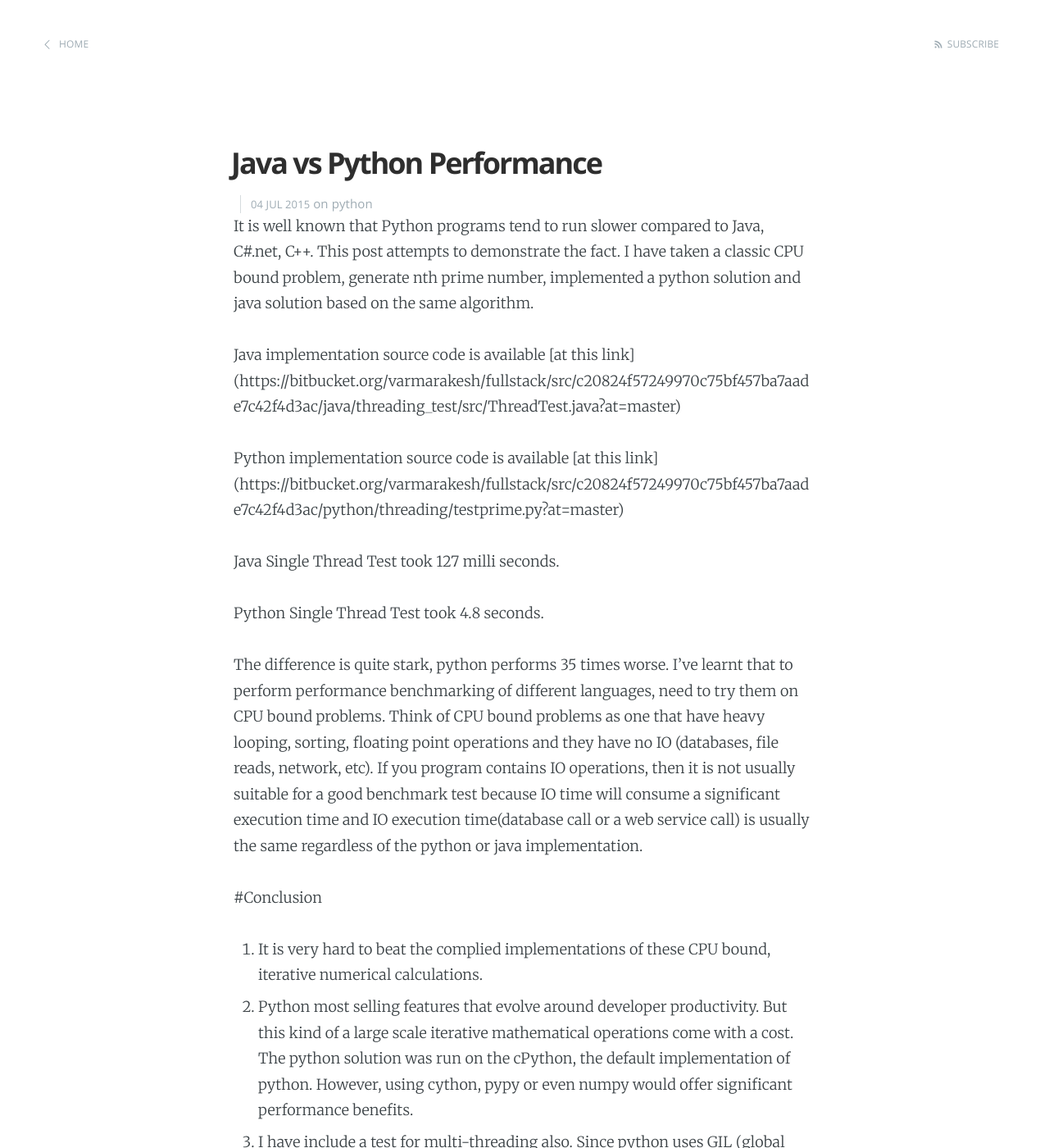
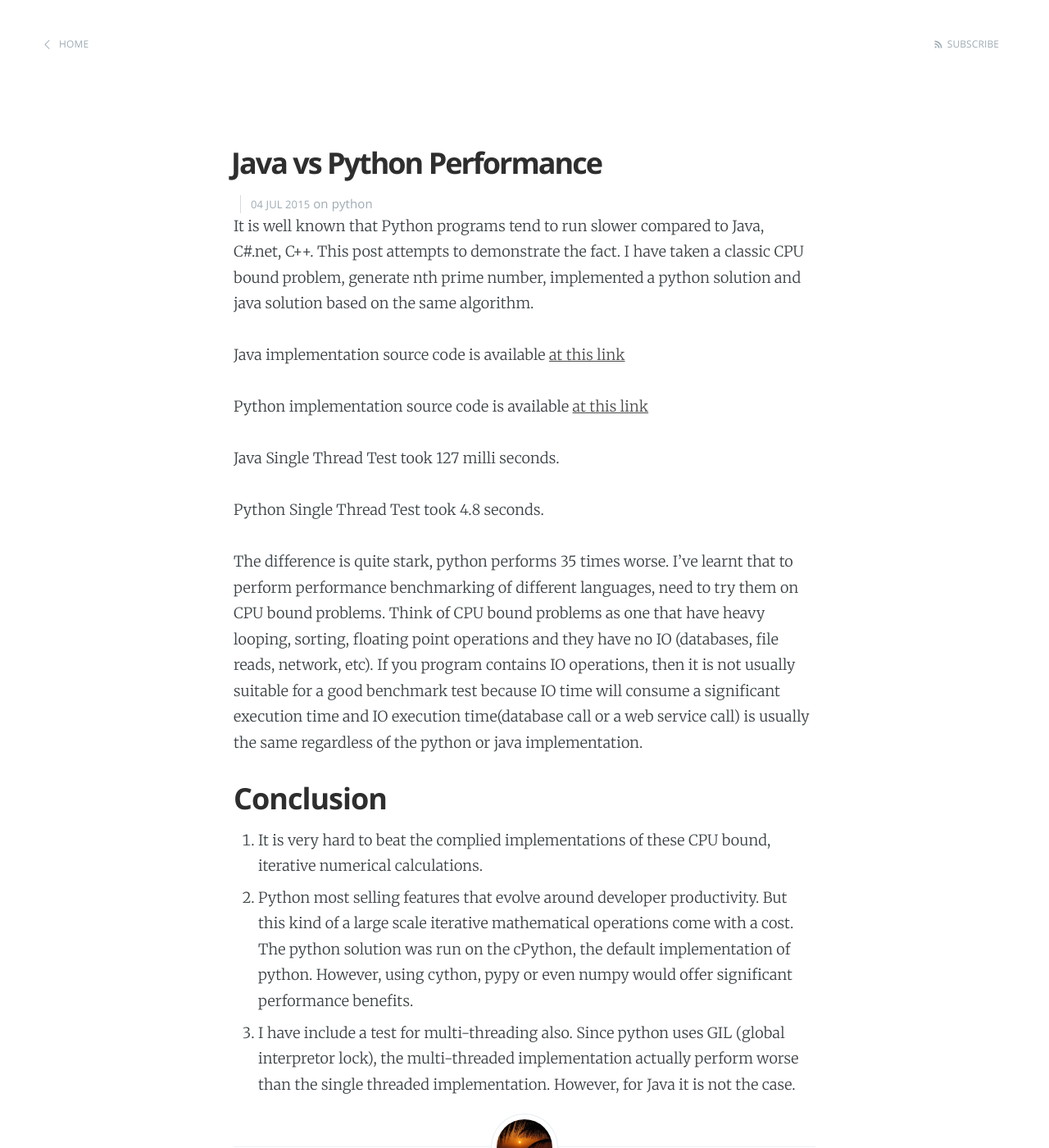
Before and after one commit to varmarakesh/jekyll_blog, a Jekyll site: the page built from _posts/2015-07-04-Java-vs-Python-Performance.markdown, in a window 1280 px wide and 1400 px high. Shown: the whole window at 82% size. Built offline with Jekyll 4.4.1, drawn with Linux system fonts in a browser that asks for light colours; comment, search, counter and statistics services are not loaded; part of the change alters nothing that is shown.

Commit message:
Link formatting in python vs java post fixed.

```diff
--- a/_posts/2015-07-04-Java-vs-Python-Performance.markdown
+++ b/_posts/2015-07-04-Java-vs-Python-Performance.markdown
@@ -8,9 +8,10 @@ comments: True
 ---
 It is well known that Python programs tend to run slower compared to Java, C#.net, C++. This post attempts to demonstrate the fact. I have taken a classic CPU bound problem, generate nth prime number, implemented a python solution and java solution based on the same algorithm.
 
-Java implementation source code is available [at this link] (https://bitbucket.org/varmarakesh/fullstack/src/c20824f57249970c75bf457ba7aade7c42f4d3ac/java/threading_test/src/ThreadTest.java?at=master)
+Java implementation source code is available [at this link] [1]
 
-Python implementation source code is available [at this link] (https://bitbucket.org/varmarakesh/fullstack/src/c20824f57249970c75bf457ba7aade7c42f4d3ac/python/threading/testprime.py?at=master)
+Python implementation source code is available [at this link] [2]
+
 
 Java Single Thread Test took 127 milli seconds.
 
@@ -18,8 +19,11 @@ Python Single Thread Test took 4.8 seconds.
 
 The difference is quite stark, python performs 35 times worse. I've learnt that to perform performance benchmarking of different languages, need to try them on CPU bound problems. Think of CPU bound problems as one that have heavy looping, sorting, floating point operations and they have no IO (databases, file reads, network, etc). If you program contains IO operations, then it is not usually suitable for a good benchmark test because IO time will consume a significant execution time and IO execution time(database call or a web service call) is usually the same regardless of the python or java implementation.
 
-#Conclusion
-
+Conclusion
+----------
 1. It is very hard to beat the complied implementations of these CPU bound, iterative numerical calculations.
 2. Python most selling features that evolve around developer productivity. But this kind of a large scale iterative mathematical operations come with a cost. The python solution was run on the cPython, the default implementation of python. However, using cython, pypy or even numpy would offer significant performance benefits.
 3. I have include a test for multi-threading also. Since python uses GIL (global interpretor lock), the multi-threaded implementation actually perform worse than the single threaded implementation. However, for Java it is not the case.
+
+[1]: https://bitbucket.org/varmarakesh/fullstack/src/c20824f57249970c75bf457ba7aade7c42f4d3ac/java/threading_test/src/ThreadTest.java?at=master
+[2]: https://bitbucket.org/varmarakesh/fullstack/src/c20824f57249970c75bf457ba7aade7c42f4d3ac/python/threading/testprime.py?at=master
```
Also changed, not shown: 2 other files.
